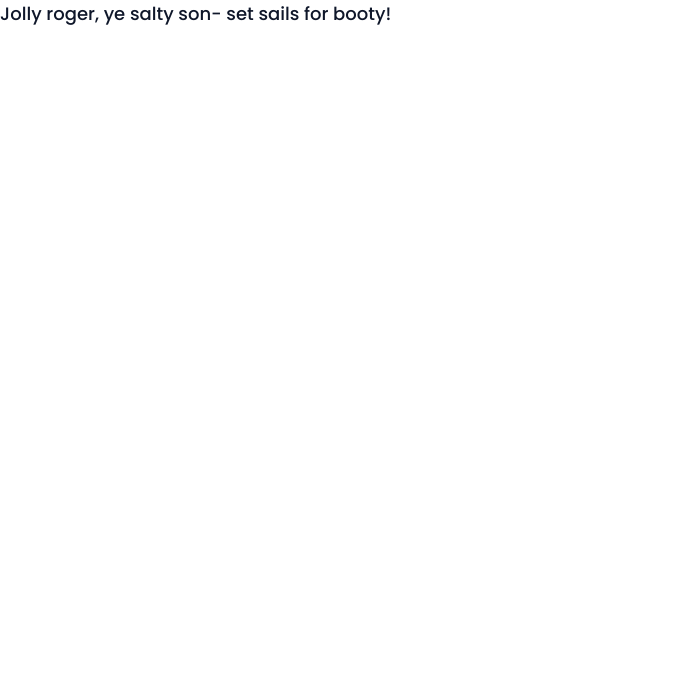
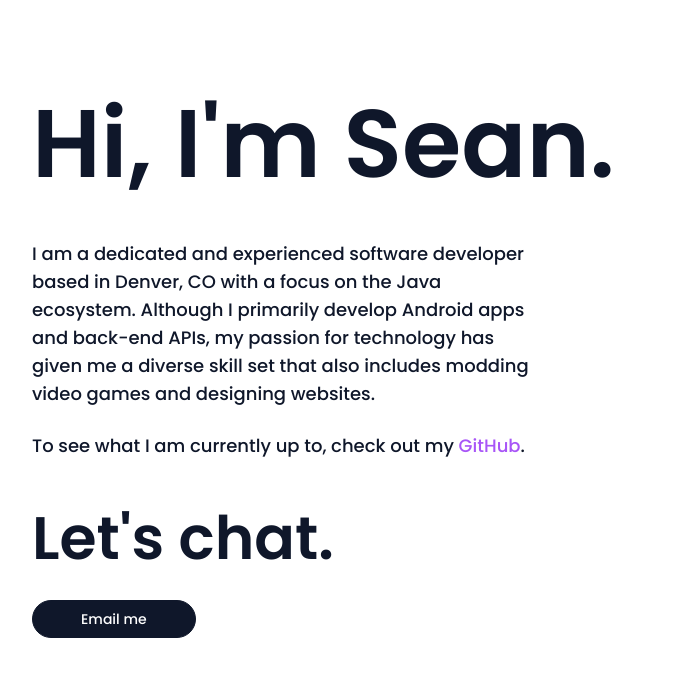
Before and after one commit to seaneoo/seano-dev, a Next.js app: page / in a window 1280 px wide. Shown: the top 676 px of the page, without its empty margins (0-673 px from the left). Built offline with nearby package versions, Linux system fonts and the light colour scheme.

Commit message:
Update home page content

```diff
--- a/src/app/page.tsx
+++ b/src/app/page.tsx
@@ -1,7 +1,32 @@
+import { Button } from '@headlessui/react'
+import Link from 'next/link'
+
 export default function Home() {
     return (
-        <main>
-            <p>Jolly roger, ye salty son- set sails for booty!</p>
+        <main className='h-full container px-8 xl:px-8 py-8 xl:py-24'>
+            <h1 className='font-semibold text-8xl'>Hi, I&#39;m Sean.</h1>
+            <div className='w-full lg:w-1/2 xl:w-5/12 py-8 xl:py-12'>
+                <p>
+                    I am a dedicated and experienced software developer based in
+                    Denver, CO with a focus on the Java ecosystem. Although I
+                    primarily develop Android apps and back-end APIs, my passion
+                    for technology has given me a diverse skill set that also
+                    includes modding video games and designing websites.
+                </p>
+                <p className='pt-6'>
+                    To see what I am currently up to, check out my{' '}
+                    <Link href='https://github.com/seaneoo' target='_blank'>
+                        GitHub
+                    </Link>
+                    .
+                </p>
+            </div>
+            <h2 className='font-semibold text-6xl pb-8'>Let&#39;s chat.</h2>
+            <Link href='mailto:hey@seano.dev'>
+                <Button className='rounded-full bg-foreground border border-foreground text-background py-2 px-12 text-sm transition-all duration-200 hover:text-foreground hover:bg-transparent'>
+                    Email me
+                </Button>
+            </Link>
         </main>
     )
 }
```
